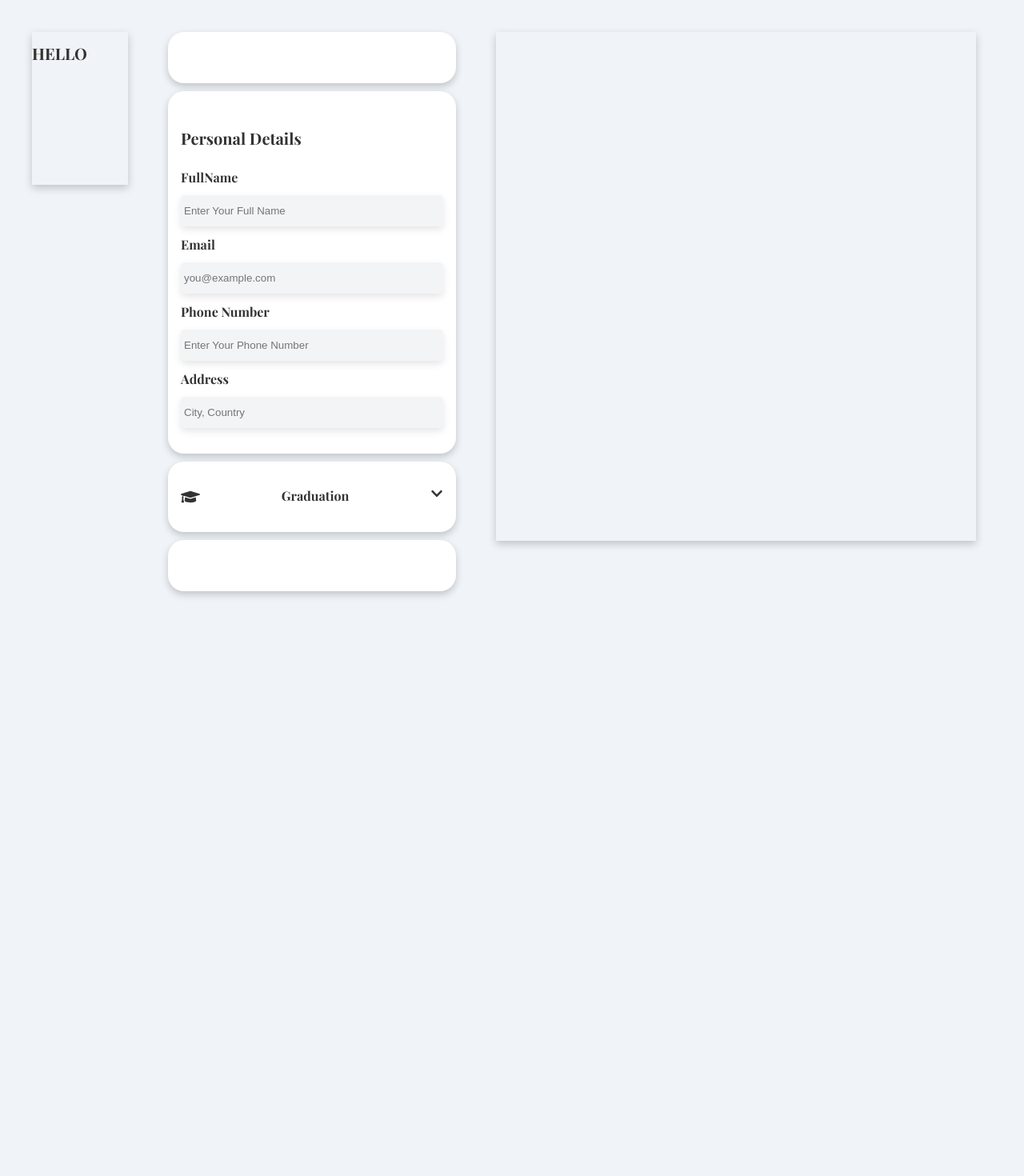
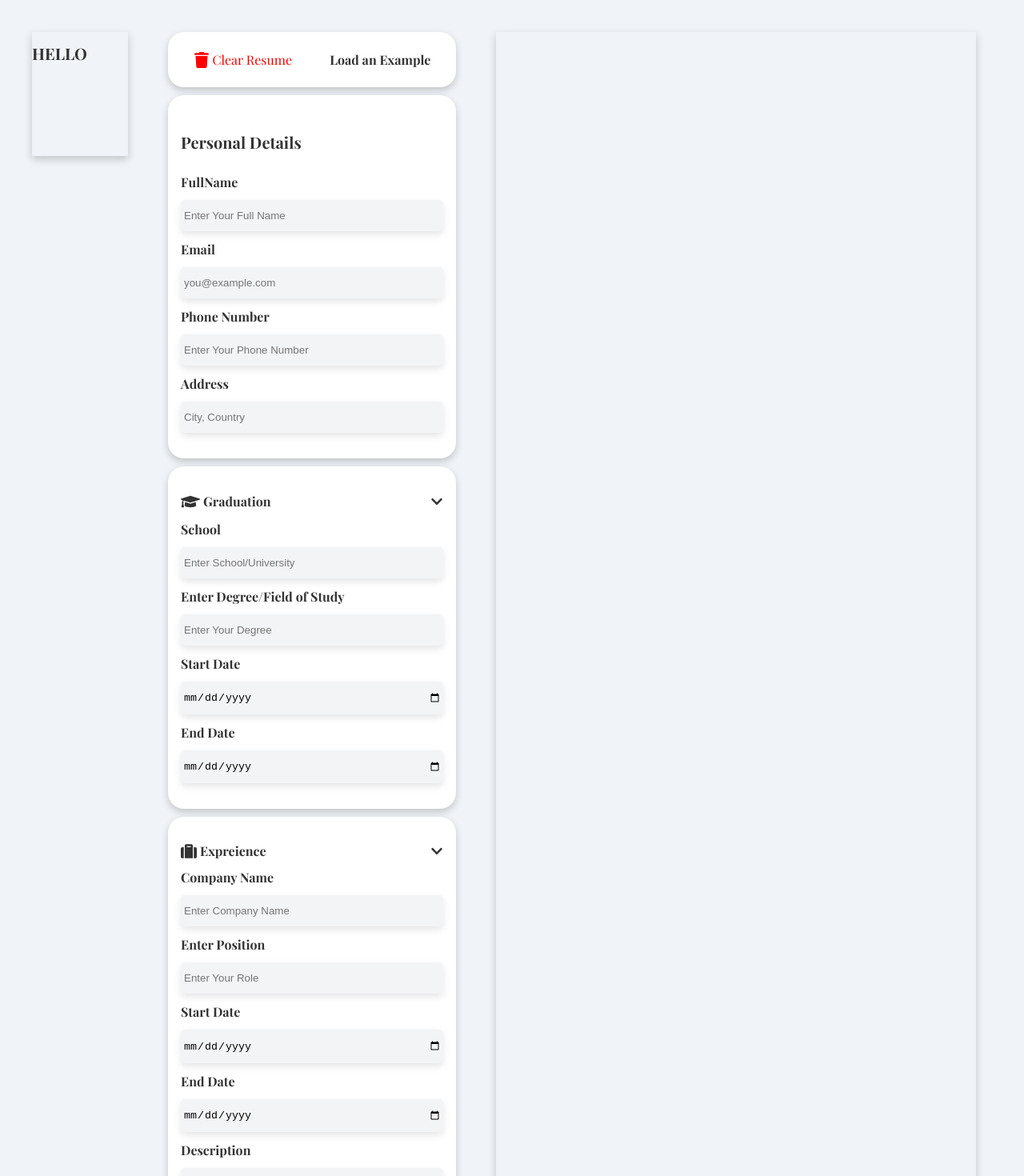
Before and after one commit to HaileabWolde/React_Odin, a React (Vite) app: page / in a window 1280 px wide. Shown: the top 1470 px of the page at 80% size. Before the commit the page ends 800 px from the top, so only its background shows below. Built offline with nearby package versions, Linux system fonts and the light colour scheme.

Commit message:
working on the form componenet

```diff
--- a/src/components/Form.jsx
+++ b/src/components/Form.jsx
@@ -1,11 +1,15 @@
 import '../styles/Form.css'
-import { FaGraduationCap, FaChevronDown  } from 'react-icons/fa';
+import { FaGraduationCap, FaChevronDown, FaSuitcase, FaTrash   } from 'react-icons/fa';
 
 function Form () {
     return (
         <div className="Form">
             <div className='clearResume'>
-
+                    <span>
+                    <FaTrash color='red' fontSize={20}/>
+                    Clear Resume
+                    </span>
+                    <p>Load an Example</p>
             </div>
             <form className='personalDetails'>
                    <h1>Personal Details</h1>
@@ -32,15 +36,59 @@ function Form () {
 
             </form>
             <form className='educationDetails'>
-                    <div className='educationNav'>
-                             <FaGraduationCap size={24} fontWeight={900} />
-                             <span>Graduation</span>
+                    <div className='sectionNav'>
+                             <span> <FaGraduationCap size={24} fontWeight={900} /> Graduation</span>
                              <FaChevronDown/>
 
                     </div>
+                     <label for="School">
+                    School
+                   </label>
+                   <input type='text' placeholder='Enter School/University'>
+                   </input>
+                   <label for="Degree">
+                    Enter Degree/Field of Study
+                   </label>
+                   <input type='text' placeholder='Enter Your Degree'>
+                   </input>
+                   <label for="startDate">
+                    Start Date
+                   </label>
+                   <input type="date" placeholder="startDate"></input>
+                    <label for="endDate">
+                    End Date
+                   </label>
+                   <input type="date" placeholder="endDate"></input>
+
 
             </form>
             <form className='expreienceDetails'>
+                   <div className='sectionNav'>
+                           <span> <FaSuitcase size={20} fontWeight={900} /> Expreience</span>
+                             <FaChevronDown/>
+                   </div>
+                    <label for="Company">
+                    Company Name
+                   </label>
+                   <input type='text' placeholder='Enter Company Name'>
+                   </input>
+                   <label for="Position">
+                    Enter Position
+                   </label>
+                   <input type='text' placeholder='Enter Your Role'>
+                   </input>
+                   <label for="startDate">
+                    Start Date
+                   </label>
+                   <input type="date" placeholder="startDate"></input>
+                    <label for="endDate">
+                    End Date
+                   </label>
+                   <input type="date" placeholder="endDate"></input>
+                   <label for="Description">
+                        Description
+                   </label>
+                  < textarea  rows="5" cols="50"></textarea>
 
             </form>
         </div>
--- a/src/styles/Cv.css
+++ b/src/styles/Cv.css
@@ -1,3 +1,3 @@
 .Cv{
-    height: 30%;
+    height: 10%;
 }
--- a/src/styles/Form.css
+++ b/src/styles/Form.css
@@ -10,7 +10,14 @@
   border-radius: 20px;
 }
 .clearResume{
-    min-height: 10%;
+   padding: 0.5rem;
+    display: flex;
+    justify-content: space-around;
+    cursor: pointer;
+}
+.clearResume>span{
+    color: red;
+    font-weight: 400;
 }
 
 .personalDetails, .educationDetails, .expreienceDetails{
@@ -18,12 +25,20 @@
      display: flex;
     flex-direction: column;
    gap: 2px;
+   cursor: pointer;
 }
-.educationNav{
+.sectionNav{
+
     display: flex;
     justify-content: space-between;
+    align-items: center;
 }
-input {
+span{
+    display: flex;
+    align-items: center;
+    gap: 4px;
+}
+input, textarea {
       padding-top: 10px;
     padding-bottom: 10px;
     border-radius: 5px;
```
